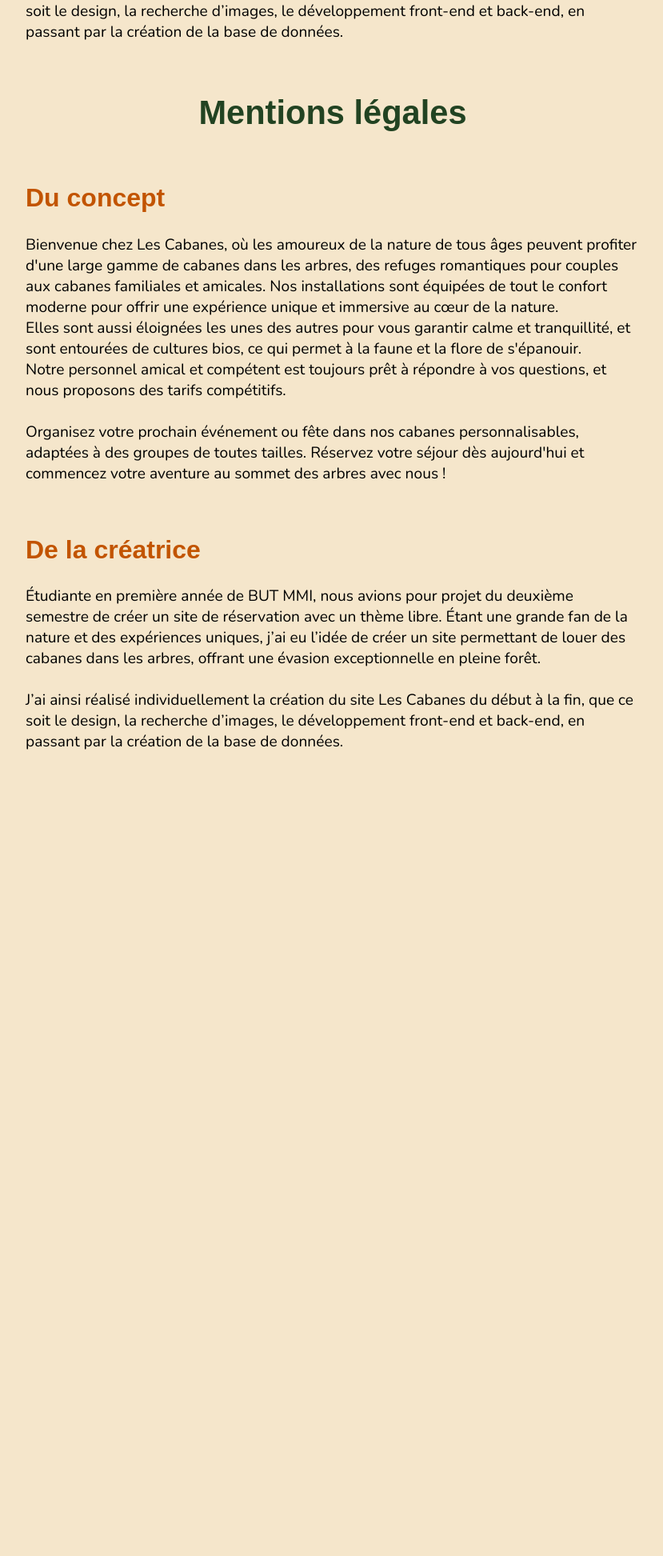
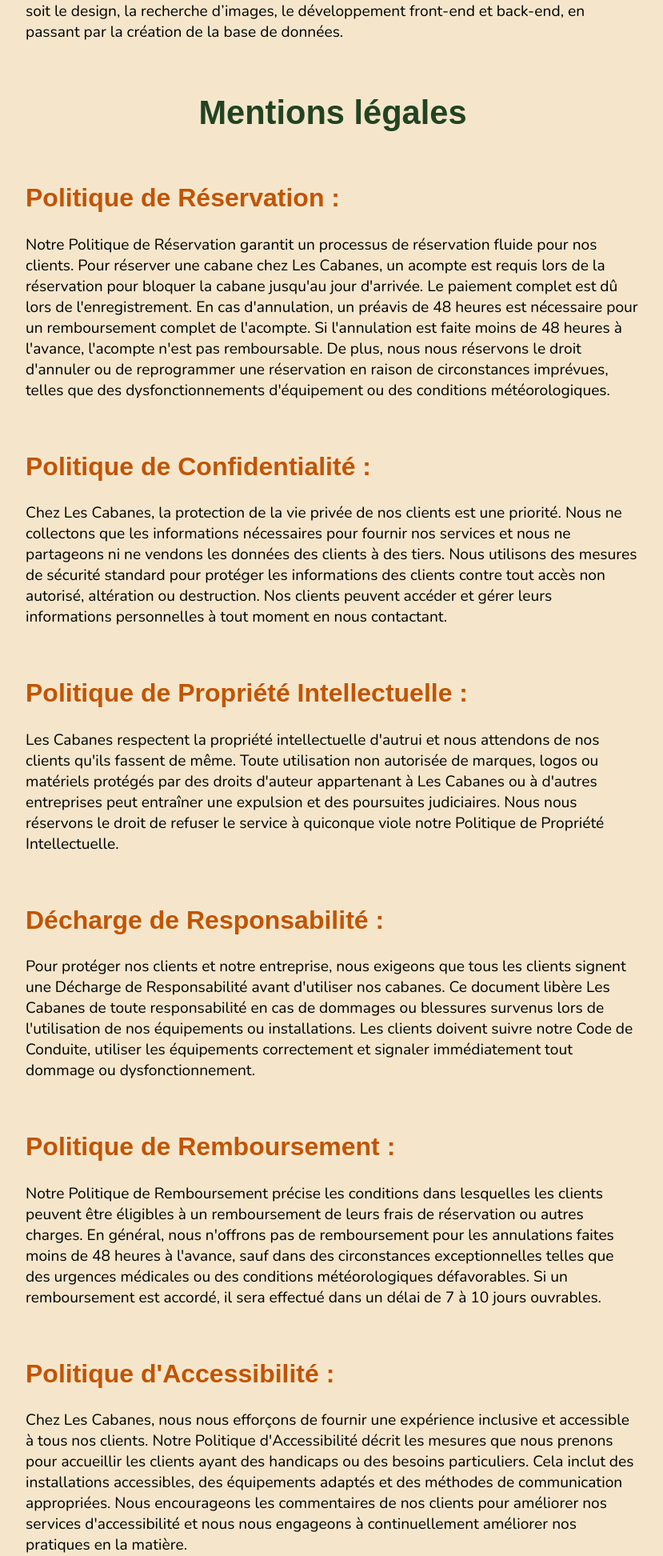
Before and after one commit to miladup/Resaweb, a PHP site: page /apropos.html in a window 1280 px wide. Shown: the part 944-2889 px from the top of the page at 80% size, without its empty margins (224-1053 px from the left). Before the commit the page ends 1881 px from the top, so only its background shows below. Run offline with PHP 8.4, Linux system fonts and the light colour scheme; some web fonts are replaced.

Commit message:
texte dans a propos

```diff
--- a/apropos.css
+++ b/apropos.css
@@ -109,6 +109,6 @@ section {
     margin: 0 20% 0 20%;
 }
 
-p {
+.p {
     font-size: 1.2rem;
 }
--- a/apropos.html
+++ b/apropos.html
@@ -31,26 +31,40 @@
 </header>
 <section>
 <h2>Du concept</h2>
-<p>Bienvenue chez Les Cabanes, où les amoureux de la nature de tous âges peuvent profiter d'une large gamme de cabanes dans les arbres, des refuges romantiques pour couples aux cabanes familiales et amicales. Nos installations sont équipées de tout le confort moderne pour offrir une expérience unique et immersive au cœur de la nature. <br>Elles sont aussi éloignées les unes des autres pour vous garantir calme et tranquillité, et sont entourées de cultures bios, ce qui permet à la faune et la flore de s'épanouir.<br>
+<p class="p">Bienvenue chez Les Cabanes, où les amoureux de la nature de tous âges peuvent profiter d'une large gamme de cabanes dans les arbres, des refuges romantiques pour couples aux cabanes familiales et amicales. Nos installations sont équipées de tout le confort moderne pour offrir une expérience unique et immersive au cœur de la nature. <br>Elles sont aussi éloignées les unes des autres pour vous garantir calme et tranquillité, et sont entourées de cultures bios, ce qui permet à la faune et la flore de s'épanouir.<br>
 Notre personnel amical et compétent est toujours prêt à répondre à vos questions, et nous proposons des tarifs compétitifs.
 <br><br>
 Organisez votre prochain événement ou fête dans nos cabanes personnalisables, adaptées à des groupes de toutes tailles. Réservez votre séjour dès aujourd'hui et commencez votre aventure au sommet des arbres avec nous !</p>
 <p>
 <h2>De la créatrice</h2>
-<p>Étudiante en première année de BUT MMI, nous avions pour projet du deuxième semestre de créer un site de réservation avec un thème libre. Étant une grande fan de la nature et des expériences uniques, j’ai eu l’idée de créer un site permettant de louer des cabanes dans les arbres, offrant une évasion exceptionnelle en pleine forêt.<br> <br>
+<p class="p">Étudiante en première année de BUT MMI, nous avions pour projet du deuxième semestre de créer un site de réservation avec un thème libre. Étant une grande fan de la nature et des expériences uniques, j’ai eu l’idée de créer un site permettant de louer des cabanes dans les arbres, offrant une évasion exceptionnelle en pleine forêt.<br> <br>
 J’ai ainsi réalisé individuellement la création du site Les Cabanes du début à la fin, que ce soit le design, la recherche d’images, le développement front-end et back-end, en passant par la création de la base de données.</p>
 </section>
 
 <h1>Mentions légales</h1>
 <section>
-<h2>Du concept</h2>
-<p>Bienvenue chez Les Cabanes, où les amoureux de la nature de tous âges peuvent profiter d'une large gamme de cabanes dans les arbres, des refuges romantiques pour couples aux cabanes familiales et amicales. Nos installations sont équipées de tout le confort moderne pour offrir une expérience unique et immersive au cœur de la nature. <br>Elles sont aussi éloignées les unes des autres pour vous garantir calme et tranquillité, et sont entourées de cultures bios, ce qui permet à la faune et la flore de s'épanouir.<br>
-Notre personnel amical et compétent est toujours prêt à répondre à vos questions, et nous proposons des tarifs compétitifs.
-<br><br>
-Organisez votre prochain événement ou fête dans nos cabanes personnalisables, adaptées à des groupes de toutes tailles. Réservez votre séjour dès aujourd'hui et commencez votre aventure au sommet des arbres avec nous !</p>
-<p>
-<h2>De la créatrice</h2>
-<p>Étudiante en première année de BUT MMI, nous avions pour projet du deuxième semestre de créer un site de réservation avec un thème libre. Étant une grande fan de la nature et des expériences uniques, j’ai eu l’idée de créer un site permettant de louer des cabanes dans les arbres, offrant une évasion exceptionnelle en pleine forêt.<br> <br>
-J’ai ainsi réalisé individuellement la création du site Les Cabanes du début à la fin, que ce soit le design, la recherche d’images, le développement front-end et back-end, en passant par la création de la base de données.</p>
+<h2>Politique de Réservation :</h2>
+<p class="p">Notre Politique de Réservation garantit un processus de réservation fluide pour nos clients. Pour réserver une cabane chez Les Cabanes, un acompte est requis lors de la réservation pour bloquer la cabane jusqu'au jour d'arrivée. Le paiement complet est dû lors de l'enregistrement. En cas d'annulation, un préavis de 48 heures est nécessaire pour un remboursement complet de l'acompte. Si l'annulation est faite moins de 48 heures à l'avance, l'acompte n'est pas remboursable. De plus, nous nous réservons le droit d'annuler ou de reprogrammer une réservation en raison de circonstances imprévues, telles que des dysfonctionnements d'équipement ou des conditions météorologiques.</p>
+
+<h2>Politique de Confidentialité :</h2>
+<p class="p">Chez Les Cabanes, la protection de la vie privée de nos clients est une priorité. Nous ne collectons que les informations nécessaires pour fournir nos services et nous ne partageons ni ne vendons les données des clients à des tiers. Nous utilisons des mesures de sécurité standard pour protéger les informations des clients contre tout accès non autorisé, altération ou destruction. Nos clients peuvent accéder et gérer leurs informations personnelles à tout moment en nous contactant.</p>
+
+<h2>Politique de Propriété Intellectuelle :</h2>
+<p class="p">Les Cabanes respectent la propriété intellectuelle d'autrui et nous attendons de nos clients qu'ils fassent de même. Toute utilisation non autorisée de marques, logos ou matériels protégés par des droits d'auteur appartenant à Les Cabanes ou à d'autres entreprises peut entraîner une expulsion et des poursuites judiciaires. Nous nous réservons le droit de refuser le service à quiconque viole notre Politique de Propriété Intellectuelle.</p>
+
+<h2>Décharge de Responsabilité :</h2>
+<p class="p">Pour protéger nos clients et notre entreprise, nous exigeons que tous les clients signent une Décharge de Responsabilité avant d'utiliser nos cabanes. Ce document libère Les Cabanes de toute responsabilité en cas de dommages ou blessures survenus lors de l'utilisation de nos équipements ou installations. Les clients doivent suivre notre Code de Conduite, utiliser les équipements correctement et signaler immédiatement tout dommage ou dysfonctionnement.</p>
+
+<h2>Politique de Remboursement :</h2>
+<p class="p">Notre Politique de Remboursement précise les conditions dans lesquelles les clients peuvent être éligibles à un remboursement de leurs frais de réservation ou autres charges. En général, nous n'offrons pas de remboursement pour les annulations faites moins de 48 heures à l'avance, sauf dans des circonstances exceptionnelles telles que des urgences médicales ou des conditions météorologiques défavorables. Si un remboursement est accordé, il sera effectué dans un délai de 7 à 10 jours ouvrables.</p>
+
+<h2>Politique d'Accessibilité :</h2>
+<p class="p">Chez Les Cabanes, nous nous efforçons de fournir une expérience inclusive et accessible à tous nos clients. Notre Politique d'Accessibilité décrit les mesures que nous prenons pour accueillir les clients ayant des handicaps ou des besoins particuliers. Cela inclut des installations accessibles, des équipements adaptés et des méthodes de communication appropriées. Nous encourageons les commentaires de nos clients pour améliorer nos services d'accessibilité et nous nous engageons à continuellement améliorer nos pratiques en la matière.</p>
+
+<h2>Hébergeur :</h2>
+<p class="p">o2switch.fr - 222-224 Boulevard Gustave Flaubert - 63000 Clermont-Ferrand, France <br><br>Ce site, créé dans le cadre d'un projet étudiant, ne permet pas de faire de vrais achats. Les données saisies dans le formulaire de réservation ne seront jamais transmises à des tiers ou commercialisées. Elles sont conservées dans la base de données du site, accessible uniquement par sa créatrice. Toutes les images sont directement tirées du site <a href="//www.les-cabanes-dans-les-arbres.com/">//www.les-cabanes-dans-les-arbres.com/</a>. Tous droits réservés. Pour toute demande de suppression de données, veuillez contacter : mila.duperrier@univ-eiffel.fr.<br><br>Merci de choisir Les Cabanes pour votre séjour dans nos cabanes dans les arbres. Nous valorisons votre vie privée et votre confiance.</p>
 </section>
+
+<div id="footer-placeholder"></div>
+<script src="script.js"></script>
 </body>
```
